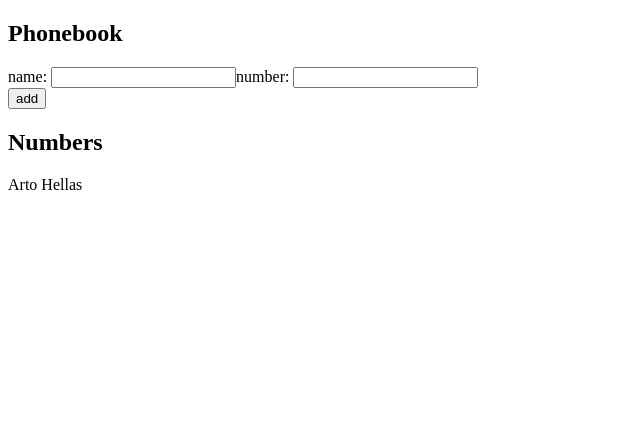
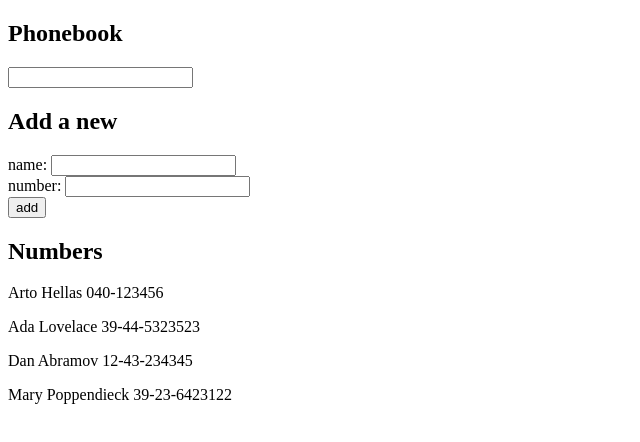
Before and after one commit to linglejack06/fso-part2, a React (Vite) app in the folder phonebook/: page / in a window 1280 px wide. Shown: the top 442 px of the page, without its empty margins (0-640 px from the left). Built offline with nearby package versions, Linux system fonts and the light colour scheme; the HTML template or start-up script is replaced by a standard one.

Commit message:
add filter

```diff
--- a/phonebook/src/App.jsx
+++ b/phonebook/src/App.jsx
@@ -1,16 +1,25 @@
 import { useState } from 'react'
+import Filter from './components/Filter';
 
 function App() {
   const [persons, setPersons] = useState([
-    { name: 'Arto Hellas' }
-  ])
+  { name: 'Arto Hellas', number: '040-123456', id: 1 },
+  { name: 'Ada Lovelace', number: '39-44-5323523', id: 2 },
+  { name: 'Dan Abramov', number: '12-43-234345', id: 3 },
+  { name: 'Mary Poppendieck', number: '39-23-6423122', id: 4 }
+])
   const [newName, setNewName] = useState('');
   const [newNumber, setNewNumber] = useState('');
+  const [filter, setFilter] = useState('');
+  const personsToShow = persons.filter((person) => person.name.toLowerCase().includes(filter.toLowerCase()));
   const handleNameChange = (e) => {
     setNewName(e.target.value);
   }
   const handleNumberChange = (e) => {
     setNewNumber(e.target.value);
+  }
+  const handleFilterChange = (e) => {
+    setFilter(e.target.value);
   }
   const handleSubmit = (e) => {
     e.preventDefault();
@@ -20,13 +29,18 @@ function App() {
     }
     setPersons(persons.concat({name: newName, number: newNumber}));
     setNewName('');
+    setNewNumber('');
   }
   return (
     <div>
       <h2>Phonebook</h2>
+      <Filter filter={filter} handleChange={handleFilterChange} />
+      <h2>Add a new</h2>
       <form onSubmit={handleSubmit}>
         <div>
           name: <input value={newName} onChange={handleNameChange} />
+        </div>
+        <div>
           number: <input value={newNumber} onChange={handleNumberChange} />
         </div>
         <div>
@@ -35,7 +49,7 @@ function App() {
       </form>
       <h2>Numbers</h2>
       <div>
-        {persons.map((person) => (
+        {personsToShow.map((person) => (
           <p key={person.name}>{person.name} {person.number}</p>
         ))}
       </div>
--- /dev/null
+++ b/phonebook/src/components/Filter.jsx
@@ -0,0 +1,8 @@
+/* eslint-disable react/prop-types */
+const Filter = ({ filter, handleChange }) => {
+  return (
+    <input value={filter} onChange={handleChange} />
+  )
+}
+
+export default Filter
```
